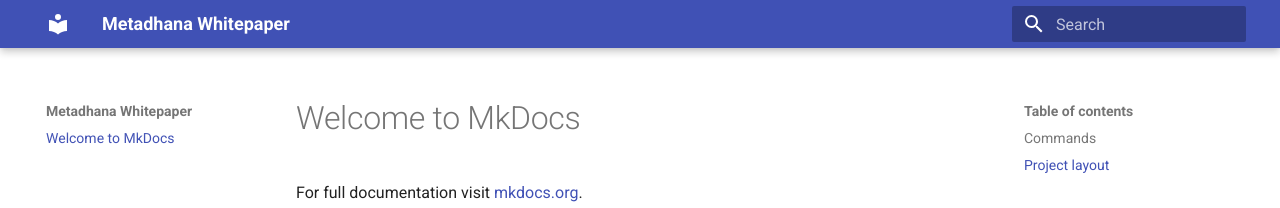
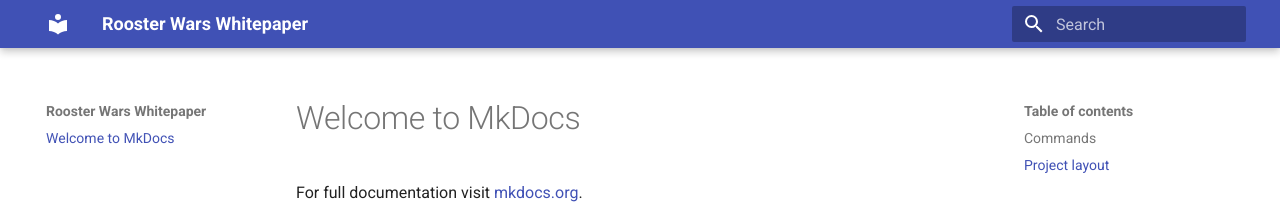
Before and after one commit to AshtreeBV/roosterwars-whitepaper, an MkDocs documentation site: the page built from docs/index.md, in a window 1280 px wide. Shown: the top 208 px of the page. Built offline with MkDocs 1.6.1 and Material for MkDocs 9.7.7, drawn with Linux system fonts in a browser that asks for light colours.

Commit message:
Update mkdocs.yml

```diff
--- a/mkdocs.yml
+++ b/mkdocs.yml
@@ -1,3 +1,3 @@
-site_name: Metadhana Whitepaper
+site_name: Rooster Wars Whitepaper
 theme:
   name: material
```
